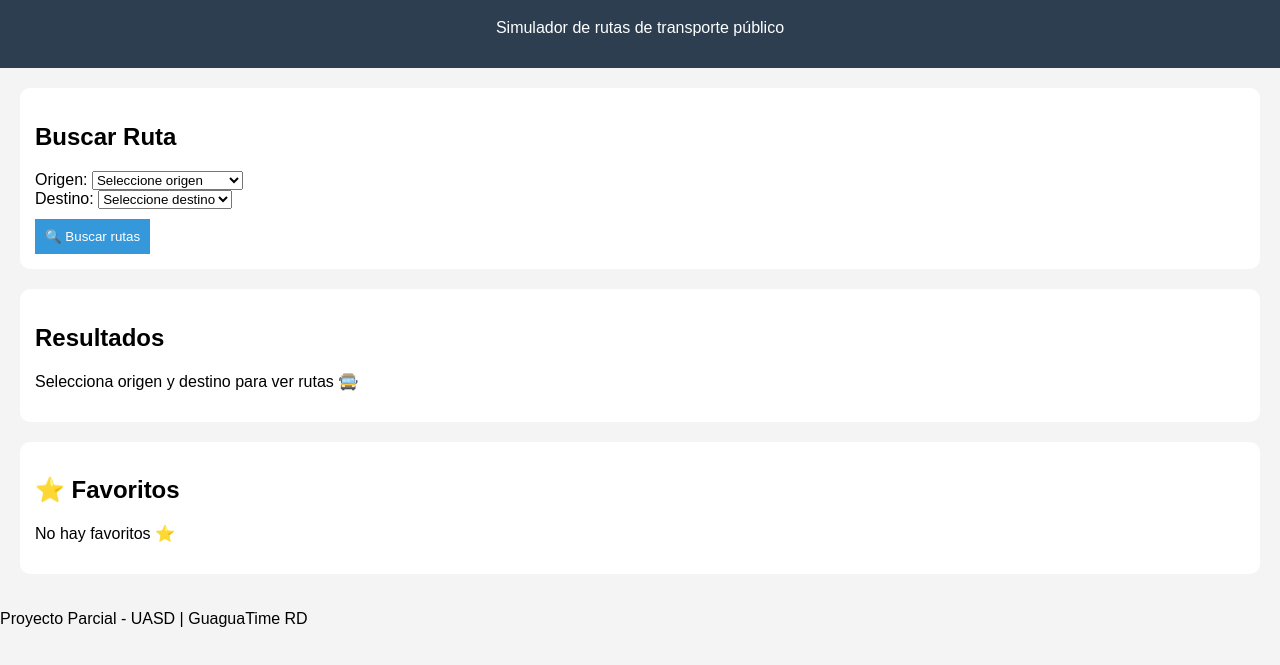
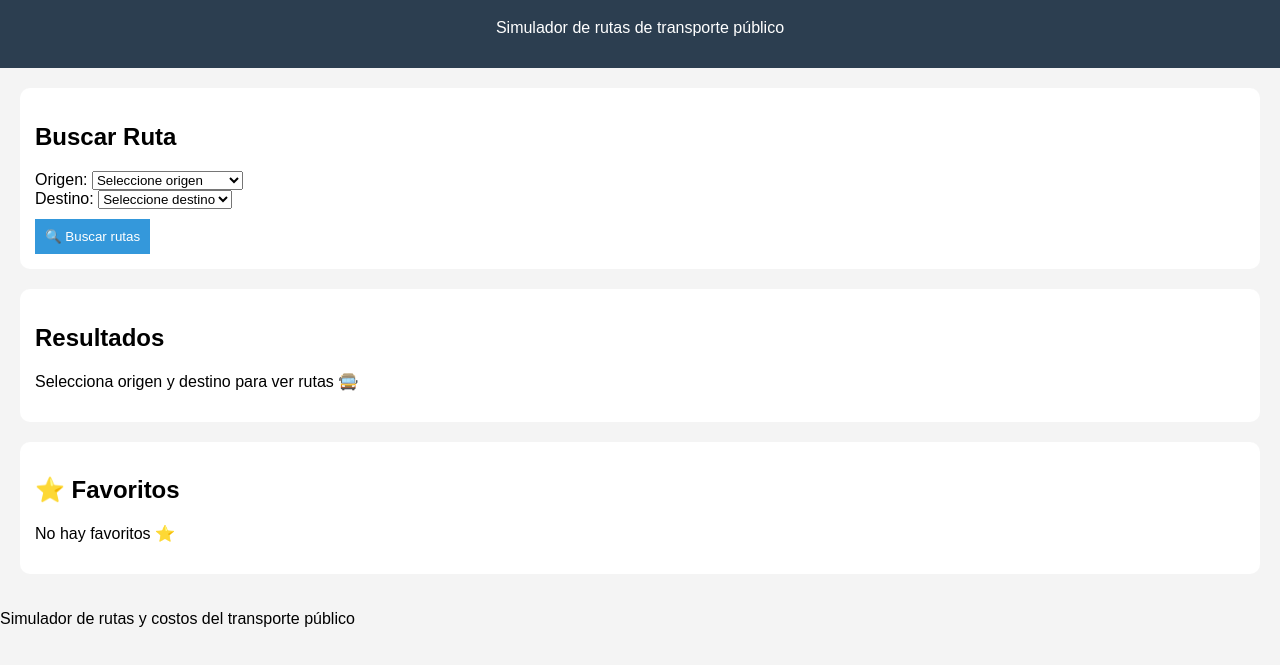
Before and after one commit to lacq12/Guaguatime, a plain HTML site: page index.html in a window 1280 px wide. Shown: the part 77-742 px from the top of the page. Drawn offline with Linux system fonts and the light colour scheme.

Commit message:
Update index.html

```diff
--- a/index.html
+++ b/index.html
@@ -64,7 +64,7 @@
 </main>
 
 <footer class="footer">
-  <p>Proyecto Parcial - UASD | GuaguaTime RD</p>
+  <p>Simulador de rutas y costos del transporte público</p>
 </footer>
 
 <script type="module" src="js/app.js"></script>
```
